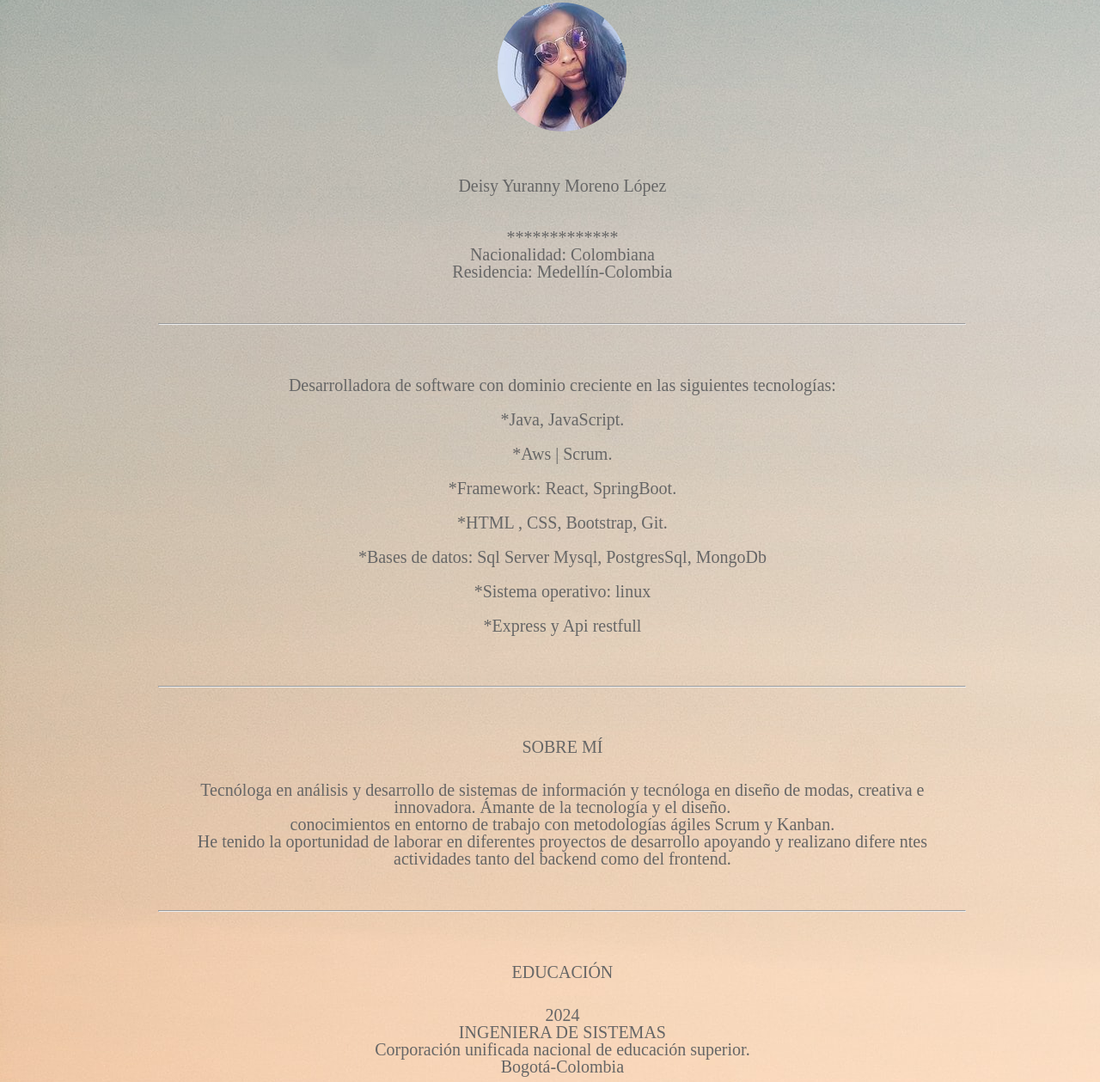
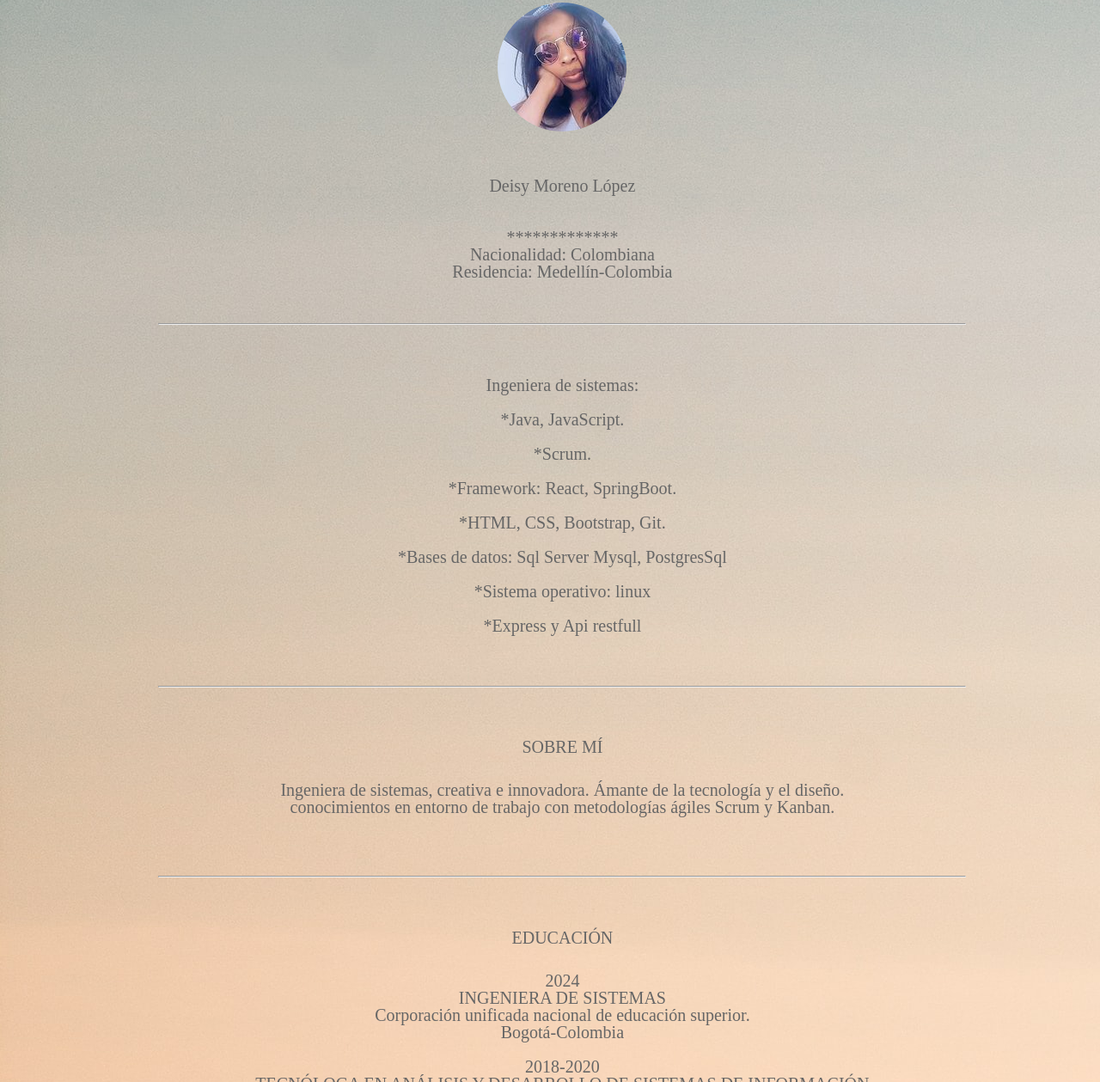
Before and after one commit to deisymorlop1103/Portafolio-Deisy-Moreno-Lopez, a website: page presentacion.html in a window 1280 px wide. Shown: the part 313-1572 px from the top of the page at 86% size. Drawn offline with Linux system fonts and the light colour scheme.

Commit message:
Update presentacion.html
upDate profile

```diff
--- a/presentacion.html
+++ b/presentacion.html
@@ -41,7 +41,7 @@
             <div class="presentacion">
                 <article class="image" >
                     <img class="photo" src="deisy.jpg"/><br><br><br>
-                     <p><span class="bio_grey"> Deisy Yuranny Moreno López</span>
+                     <p><span class="bio_grey"> Deisy Moreno López</span>
                       <br><br>
                       <p>*************<br>
                           Nacionalidad: Colombiana<br>
@@ -49,13 +49,12 @@
                           <br> <br>
                           <hr>
                           <br> <br> <br>
-                          Desarrolladora de software con dominio creciente en las
-                          siguientes tecnologías:<br><br>
+                          Ingeniera de sistemas:<br><br>
                           *Java, JavaScript.<br><br>
-                          *Aws | Scrum.<br><br>
+                          *Scrum.<br><br>
                           *Framework: React, SpringBoot.<br><br>
-                          *HTML , CSS, Bootstrap, Git.<br><br>
-                          *Bases de datos: Sql Server Mysql, PostgresSql, MongoDb<br><br>
+                          *HTML, CSS, Bootstrap, Git.<br><br>
+                          *Bases de datos: Sql Server Mysql, PostgresSql<br><br>
                           *Sistema operativo: linux<br><br>
                           *Express y Api restfull <br><br><br>
                       </p>
@@ -68,11 +67,9 @@
           <div class="presentacion">
               <article class="image">
                 <P><span class="bio_grey"><h1>SOBRE MÍ</h1></span></P>
-                  <p> Tecnóloga en análisis y desarrollo de sistemas de información y tecnóloga en diseño de modas,
+                  <p> Ingeniera de sistemas,
                       creativa e innovadora. Ámante de la tecnología y el diseño.<br>
                       conocimientos en entorno de trabajo con metodologías ágiles Scrum y Kanban.<br>
-                      He tenido la oportunidad de laborar en diferentes proyectos de desarrollo apoyando y realizano difere ntes actividades
-                      tanto del backend como del frontend.
                       <br><br><br>
                   </p>
                   <hr>
```
